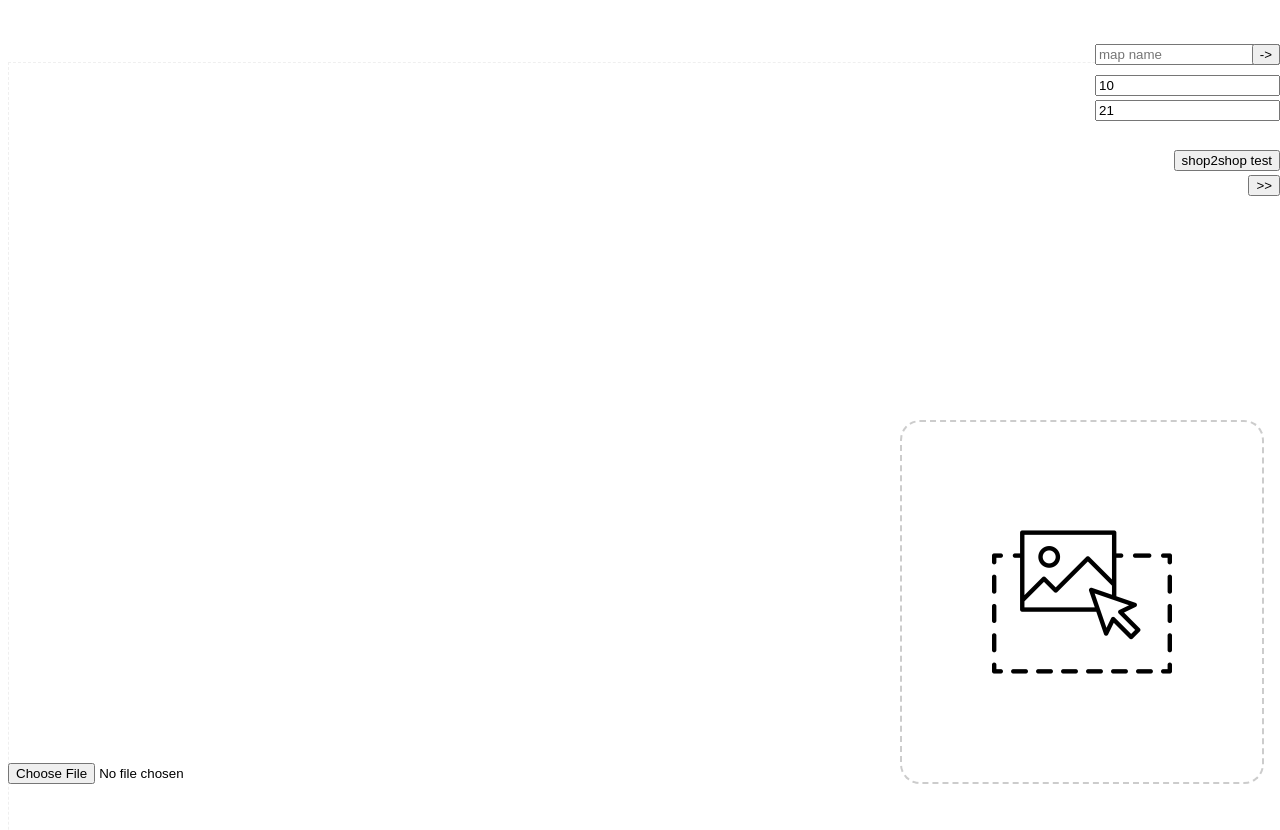
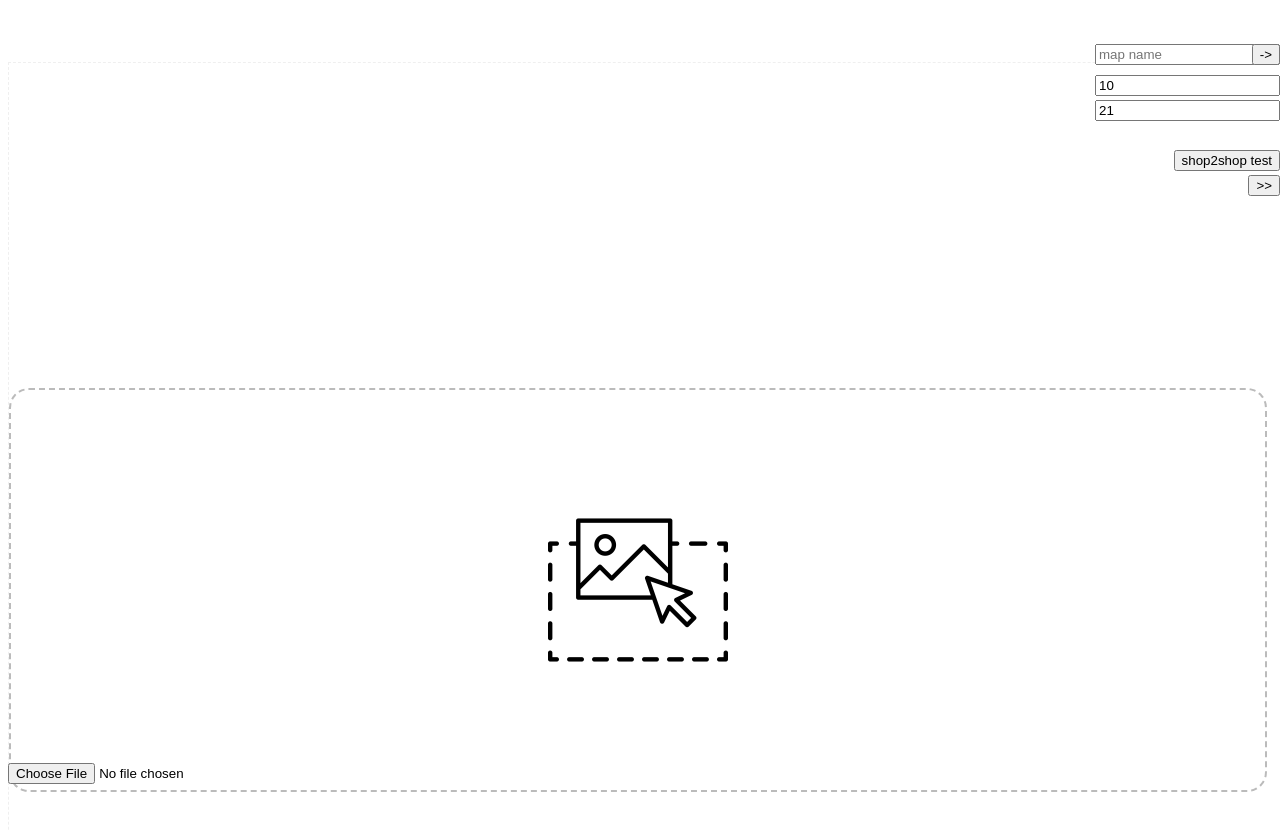
Before and after one commit to al1ych/wayin-api, a website: page public/control_center.html in a window 1280 px wide. Shown: the top 830 px of the page. Drawn offline with nearby package versions, Linux system fonts and the light colour scheme.

Commit message:
drop area is now bigger and relative to the viewport

```diff
--- a/public/style.css
+++ b/public/style.css
@@ -1,11 +1,11 @@
 #drop-area {
-    border: 2px dashed #ccc;
+    border: 2px dashed #bbb;
     border-radius: 20px;
-    width: 360px;
-    height: 360px;
+    width: 98vw;
+    height: 50vh;
     font-family: sans-serif;
-    right: 16px;
-    bottom: 16px;
+    right: 1vw;
+    bottom: 1vh;
     position: fixed;
     background-image: url(dd_img.png);
     background-repeat: no-repeat;
```
